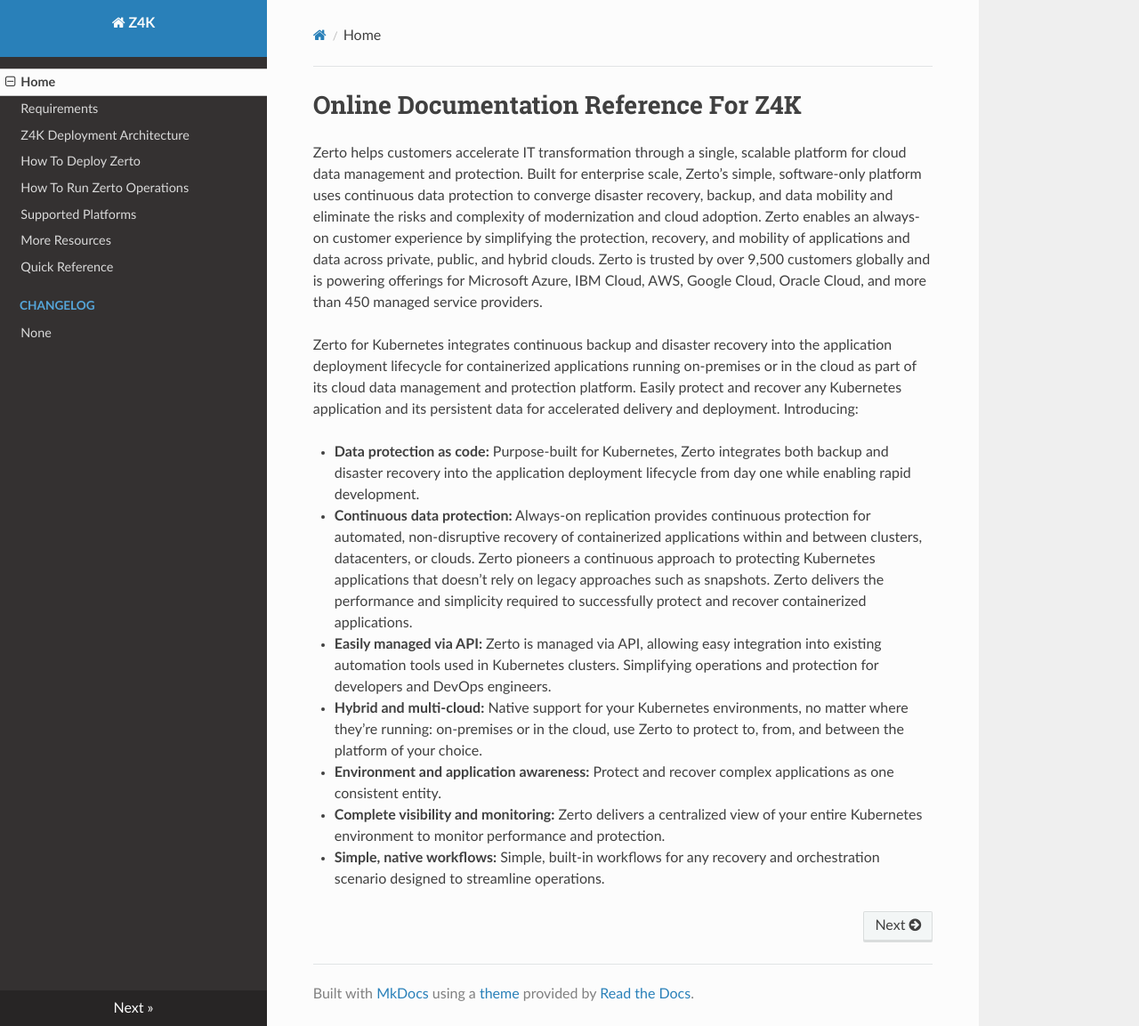
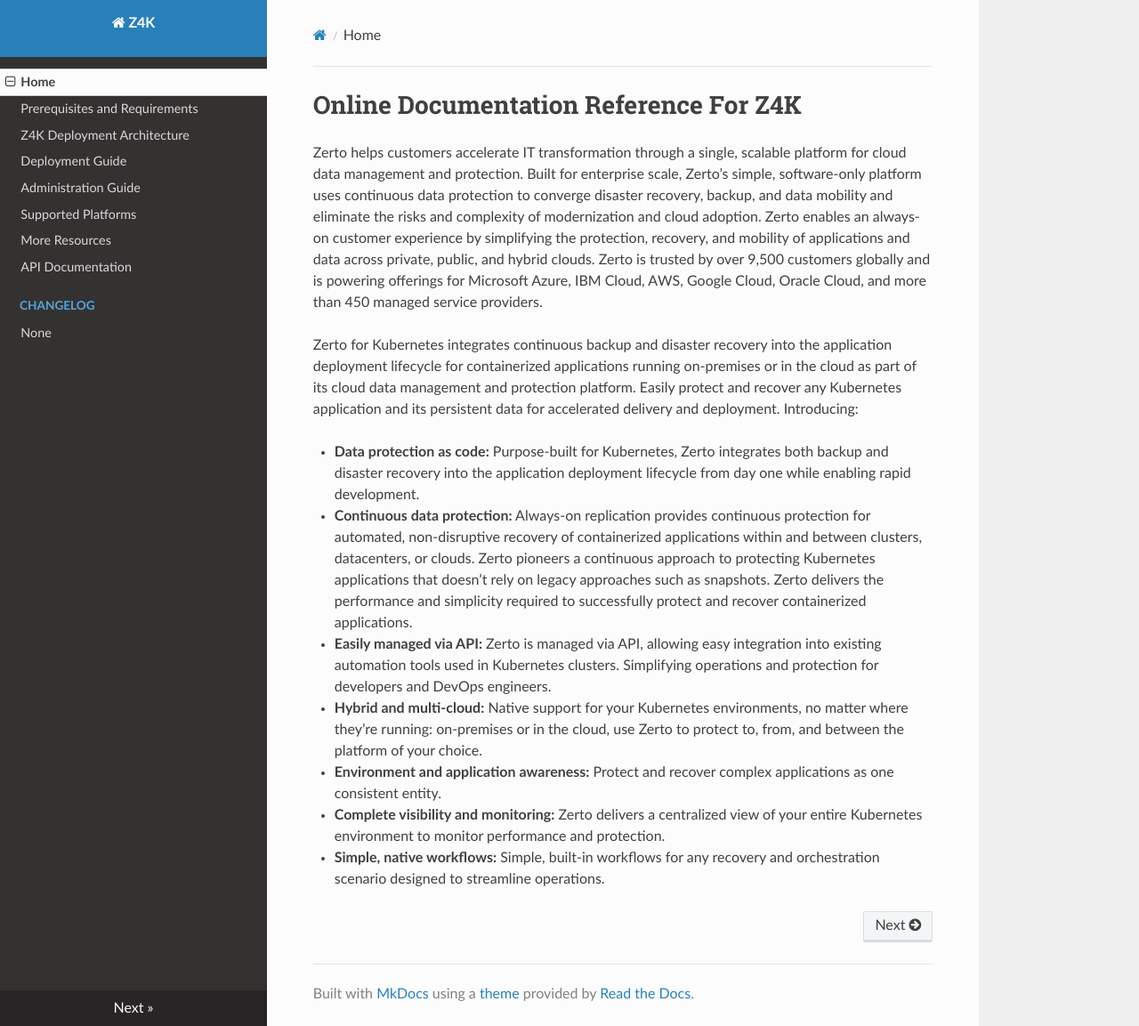
Before and after one commit to ZertoPublic/Z4K, an MkDocs documentation site: the page built from docs/index.md, in a window 1280 px wide and 1153 px high. Shown: the whole window at 89% size. Built offline with MkDocs 1.6.1, drawn with Linux system fonts in a browser that asks for light colours.

Commit message:
Update mkdocs.yml
Updating MKdocs YAML

```diff
--- a/mkdocs.yml
+++ b/mkdocs.yml
@@ -4,13 +4,13 @@
   highlightjs: false
 nav:
 - Home: index.md
-- Requirements: MinimumRequirements.md
+- Prerequisites and Requirements: MinimumRequirements.md
 - Z4K Deployment Architecture: DeployingZertoForK8S.md
-- How To Deploy Zerto: HowToDeployZerto.md
-- How To Run Zerto Operations: HowToRunZertoOperations.md
+- Deployment Guide: HowToDeployZerto.md
+- Administration Guide: HowToRunZertoOperations.md
 - Supported Platforms: SupportedPlatforms.md
 - More Resources: MoreResources.md
-- Quick Reference: openapi.md
+- API Documentation: openapi.md
 - ChangeLog:
   - No Changes
 plugins:
```
